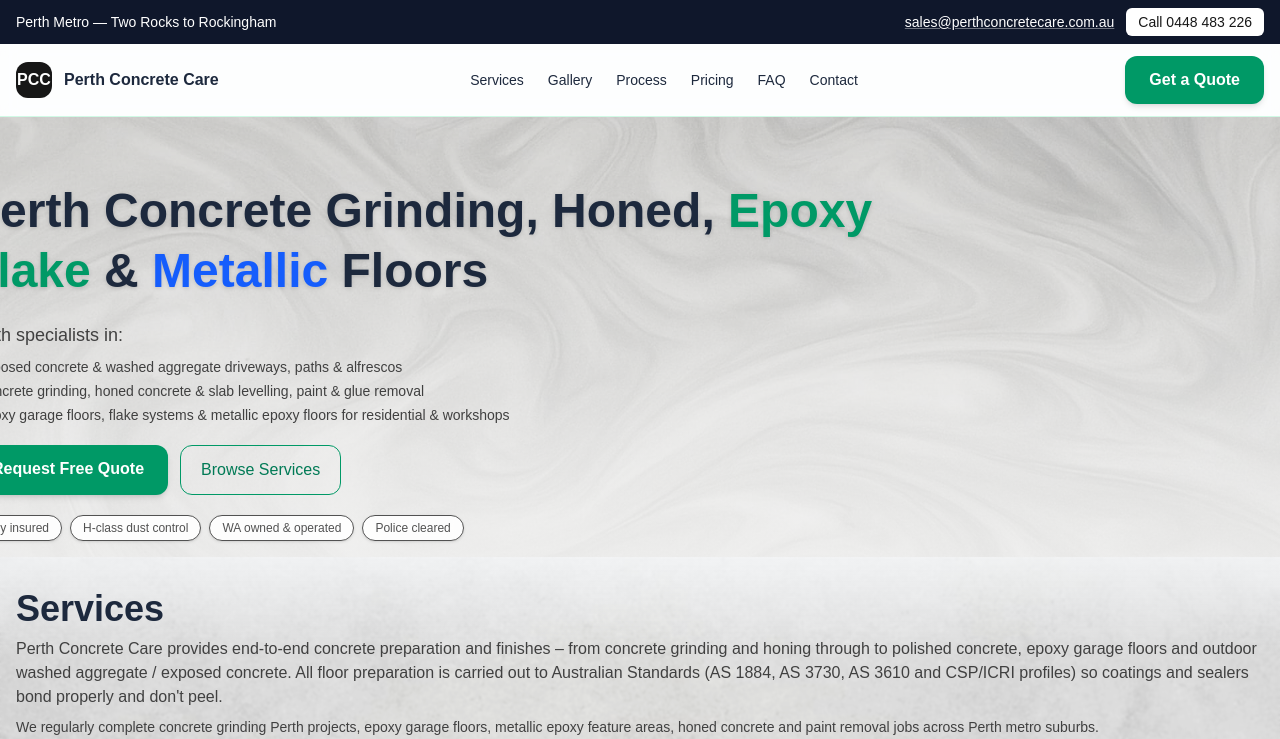
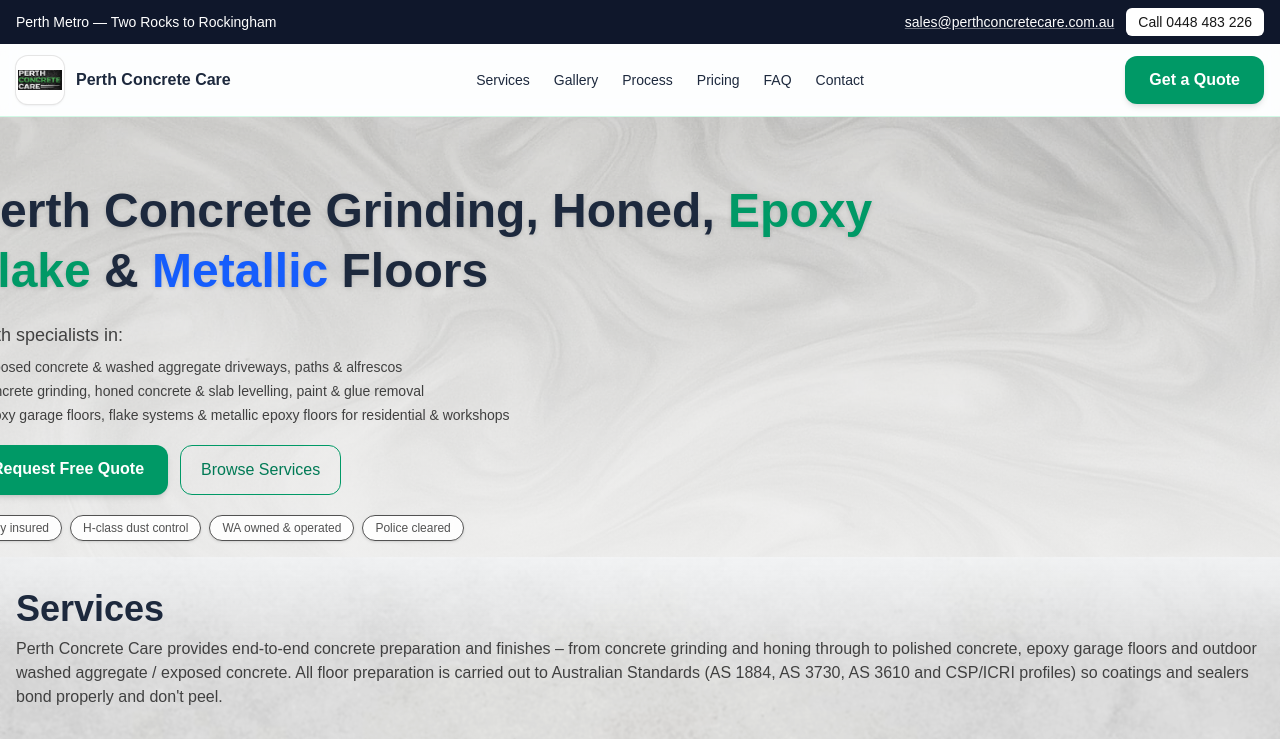
Before and after one commit to robertocarlos69/perth-concrete-care, a Next.js app: page / in a window 1280 px wide. Shown: the top 739 px of the page. Built offline with nearby package versions, Linux system fonts and the light colour scheme.

Commit message:
Improve navbar logo visibility and sizing

```diff
--- a/app/HomeClient.tsx
+++ b/app/HomeClient.tsx
@@ -3,6 +3,7 @@
 import React, { useEffect, useState } from "react";
 import Image from "next/image";
 import Script from "next/script";
+import Link from "next/link";
 
 
 // index.tsx — Single-file React page for Perth Concrete Care
@@ -188,12 +189,20 @@
         {/* Navbar */}
         <header className="sticky top-0 z-40 backdrop-blur supports-[backdrop-filter]:bg-white/70 bg-white/90 border-b border-emerald-100">
           <nav className="max-w-7xl mx-auto px-4 py-3 flex items-center justify-between">
-            <div className="flex items-center gap-3">
-              <div className="h-9 w-9 rounded-xl bg-neutral-900 flex items-center justify-center text-white font-bold">
-                PCC
-              </div>
-              <span className="font-semibold">Perth Concrete Care</span>
-            </div>
+ <Link href="/" className="flex items-center gap-3">
+  <div className="h-12 w-12 rounded-xl bg-white shadow-sm ring-1 ring-neutral-200 flex items-center justify-center">
+    <Image
+      src="/logo.png"
+      alt="Perth Concrete Care"
+      width={44}
+      height={44}
+      className="object-contain"
+      priority
+    />
+  </div>
+  <span className="font-semibold">Perth Concrete Care</span>
+</Link>
+
             <ul className="hidden md:flex items-center gap-6 text-sm">
               <li>
                 <a className="hover:text-neutral-500" href="#services">
@@ -336,12 +345,7 @@
               All floor preparation is carried out to Australian Standards (AS 1884, AS 3730, AS 3610 and CSP/ICRI profiles)
               so coatings and sealers bond properly and don&apos;t peel.
             </p>
-          <p className="mt-2 text-sm text-neutral-700">
-            We regularly complete concrete grinding Perth projects, epoxy garage floors, metallic epoxy feature areas, honed
-            concrete and paint removal jobs across Perth metro suburbs.
-          </p>
-
-            <div className="mt-8 grid sm:grid-cols-2 lg:grid-cols-3 gap-6">
+           <div className="mt-8 grid sm:grid-cols-2 lg:grid-cols-3 gap-6">
               {services.map((s) => (
                 <div
                   key={s.title}
@@ -1131,7 +1135,7 @@
 const pricing = [
     {
     name: "Epoxy Flake Floors",
-    price: "$75–$100",
+    price: "$70–$100",
     unit: "/m²",
     features: [
       "Moisture-tolerant primer",
@@ -1151,7 +1155,7 @@
   },
   {
     name: "Honed & Seal (Outdoor)",
-    price: "$70–$95",
+    price: "$75–$95",
     unit: "/m²",
     features: [
       "Honed finish (P4–P5 slip-rated)",
```
Also changed, not shown: public/logo.png (added).
